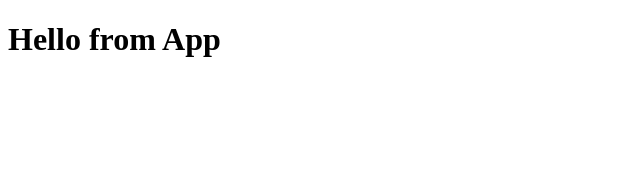
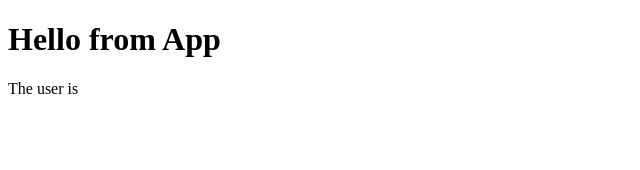
Before and after one commit to ily123/grafnote, a React (Create React App) app in the folder frontend/: page / in a window 1280 px wide. Shown: the top 170 px of the page, without its empty margins (0-640 px from the left). Built offline with nearby package versions, Linux system fonts and the light colour scheme; no server answers.

Commit message:
Added test footer with logged-in user name.

```diff
--- a/frontend/src/App.js
+++ b/frontend/src/App.js
@@ -1,7 +1,9 @@
 import { Route, Switch } from 'react-router-dom';
+import { useSelector } from 'react-redux';
 import LoginFormPage from './components/LoginFormPage';
 
 function App () {
+  const user = useSelector(state => state.session);
   return (
     <div>
       <h1>Hello from App</h1>
@@ -13,6 +15,9 @@ function App () {
           This is the home page.
         </Route>
       </Switch>
+      <footer>
+        The user is {user?.username}
+      </footer>
     </div>
   );
 }
```
